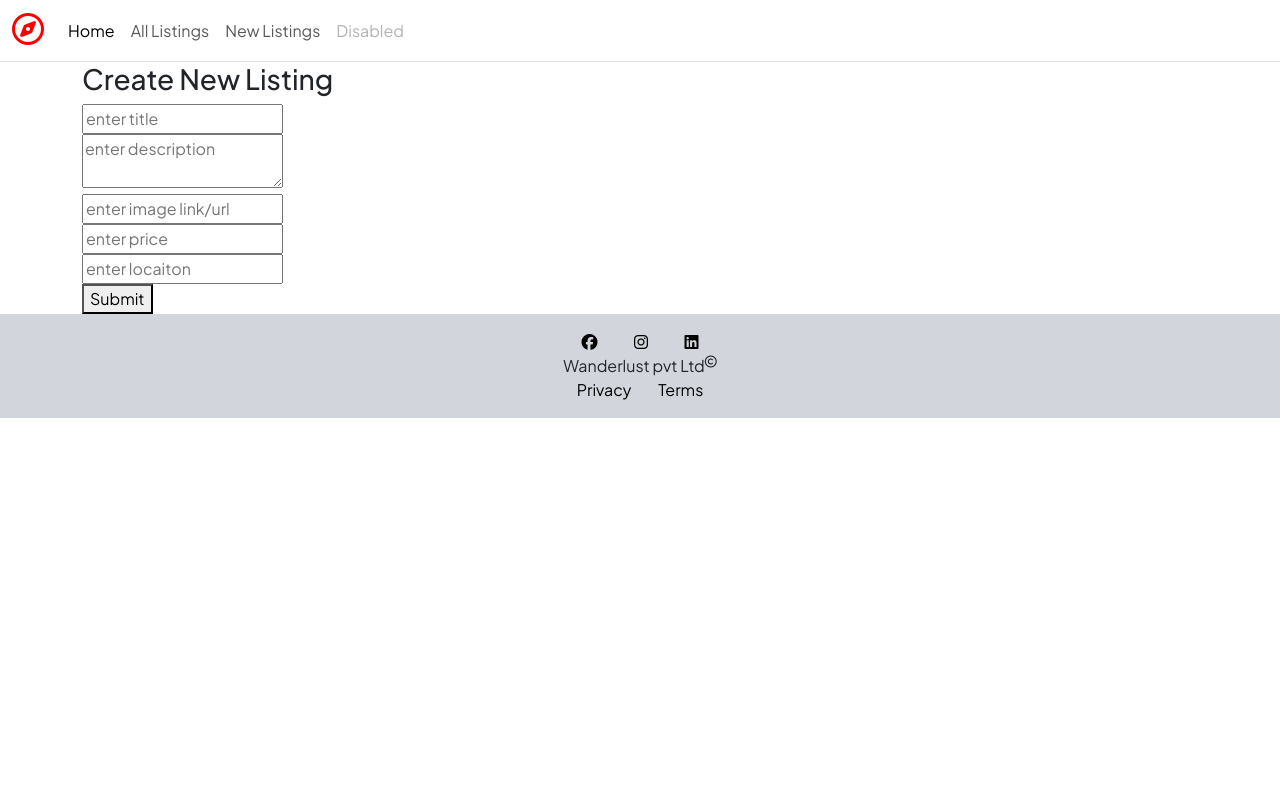
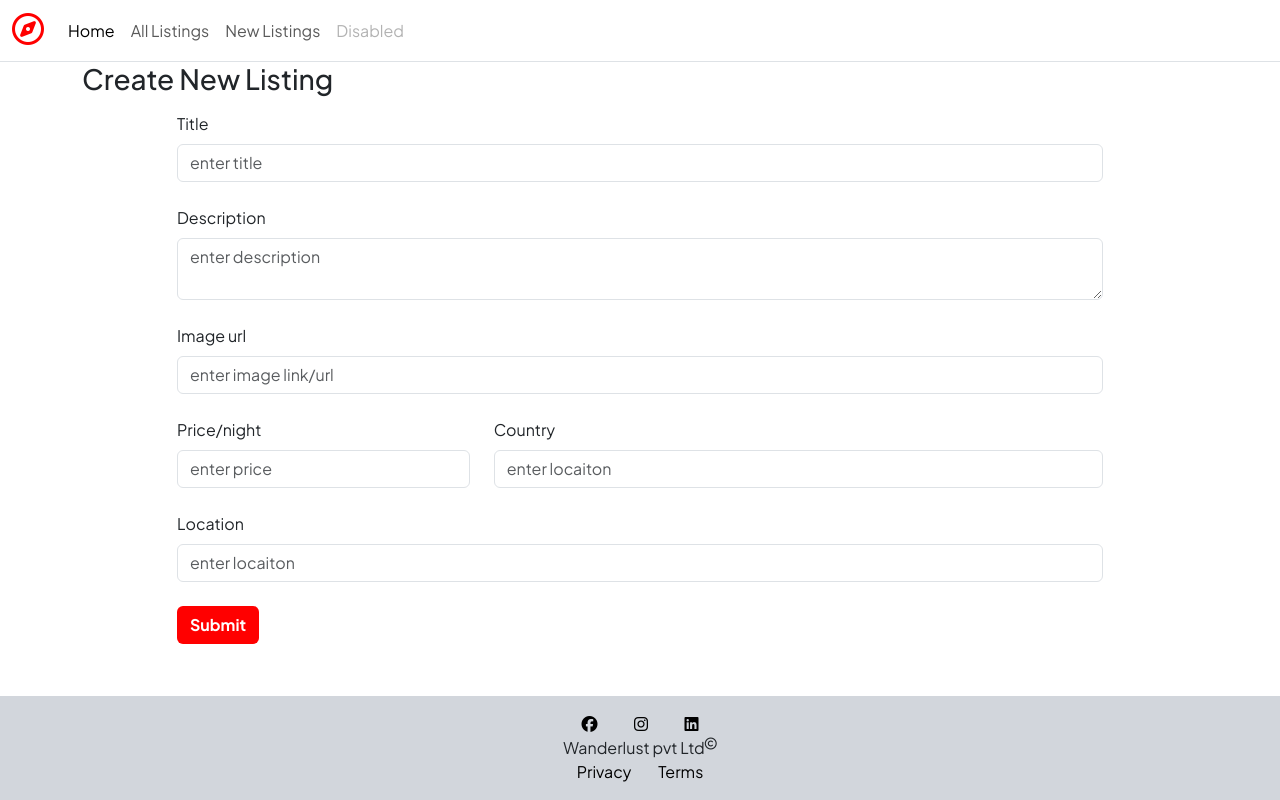
Before and after one commit to mayank12112000/AirBnb-clone, a Node server app: template views/listings/new.ejs in a window 1280 px wide. Run offline with Node 20, Linux system fonts and the light colour scheme; the template is opened without the code that fills it, so the values that code supplies are empty; some libraries are stand-ins or nearby versions.

Commit message:
new listing form

```diff
--- a/public/css/style.css
+++ b/public/css/style.css
@@ -1,5 +1,12 @@
 body{
-    font-family: "Plus Jakarta Sans", sans-serif !important
+    font-family: "Plus Jakarta Sans", sans-serif !important;
+    display: flex;
+    flex-direction: column;
+    min-height: 100vh;
+}
+/* boiler plate */
+.container{
+    flex:1
 }
 .navbar{
     /* height: 5rem; */
@@ -17,8 +24,6 @@ footer{
     justify-content: center;
     padding: 1rem;
     background-color: #d2d6dc;
-}
-.f-info{
 }
 .f-info-social{
     display: flex;
@@ -66,3 +71,9 @@ footer a{
     opacity: 0.2;
     background-color: white;
 }
+/* edit page */
+.add-btn{
+    background-color: red !important;
+    color: white !important;
+    font-weight: 700 !important;
+}
--- a/views/listings/new.ejs
+++ b/views/listings/new.ejs
@@ -1,12 +1,34 @@
 <% layout("/layouts/boilerplate.ejs")%>
+
 <body>
     <h3>Create New Listing</h3>
-    <form action="/listings" method="post">
-        <input name="title" type="text" placeholder="enter title" required> <br>
-        <textarea name="description" placeholder="enter description" required></textarea> <br>
-        <input name="image" type="url" placeholder="enter image link/url" > <br>
-        <input name="price" type="number" placeholder="enter price" required> <br>
-        <input name="location" type="text" placeholder="enter locaiton" required> <br>
-        <button>Submit</button>
+    <form class="my-3 row" action="/listings" method="post">
+        <div class="col-10 offset-1">
+            <div>
+                <label for="title" class="form-label">Title</label>
+                <input class="form-control" name="title" id="title" type="text" placeholder="enter title" required> <br>
+            </div>
+            <div>
+                <label for="description" class="form-label">Description</label>
+                <textarea class="form-control" id="description" name="description" placeholder="enter description" required></textarea> <br>
+            </div>
+            <div>
+                <label for="url" class="form-label">Image url</label>
+                <input class="form-control" name="image" id="url" type="url" placeholder="enter image link/url"> <br>
+            </div>
+            <div class="row">
+                <div class="col-4">
+                    <label for="" class="form-label">Price/night</label>
+                    <input name="price" class="form-control" type="number" placeholder="enter price" required> <br>
+                </div>
+                <div class="col-8">
+                    <label for="country" class="form-label">Country</label>
+                    <input name="country" id="country" class="form-control" type="text" placeholder="enter locaiton" required> <br>
+                </div>
+            </div>
+                <label for="location" class="form-label">Location</label>
+                <input name="location" id="location" class="form-control" type="text" placeholder="enter locaiton" required> <br>
+            <button class="btn add-btn">Submit</button>
+        </div>
     </form>
 </body>
```
